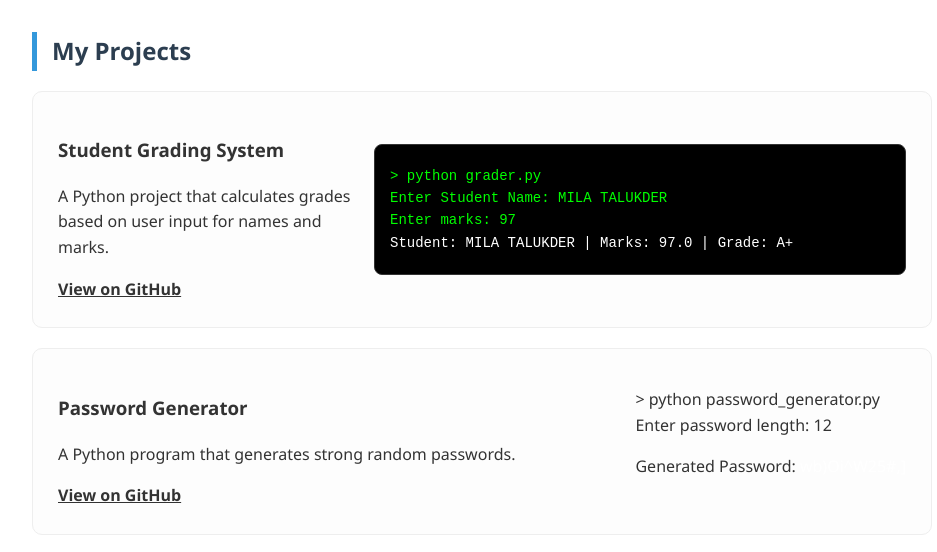
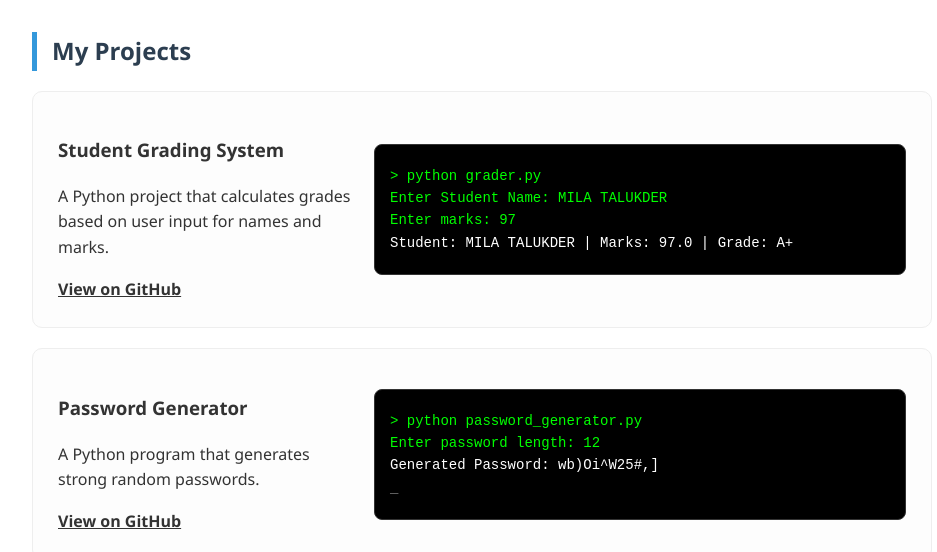
Before and after one commit to milatalukder/portfolioM, a plain HTML site: page index.html in a window 1280 px wide. Shown: the part 244-796 px from the top of the page, without its empty margins (158-1095 px from the left). Drawn offline with Linux system fonts and the light colour scheme.

Commit message:
Update index.html

```diff
--- a/index.html
+++ b/index.html
@@ -60,10 +60,12 @@
                <p>A Python program that generates strong random passwords.</p>
                <a href="https://github.com/milatalukder/passwordgenerator" target="_blank" style="color: #333; font-weight: bold;">View on GitHub</a>
            </div>
-            <div class="terminal-window">
-                > python password_generator.py<br>
-                Enter password length: 12
-                <p>Generated Password: <span style="color: #fff;">wb)Oi^W25#,]</span>
+
+           <div class="terminal">
+               <span style="color: #00FF00;">> python password_generator.py</span><br>
+               Enter password length: 12<br>
+               <span style="color: #fff;">Generated Password: wb)Oi^W25#,]</span><br>
+               <span style="color: #888;">_</span>
            </div>
        </div>
         <div class="project-card">
```
Lines whose indentation alone changed are shown as unchanged.
